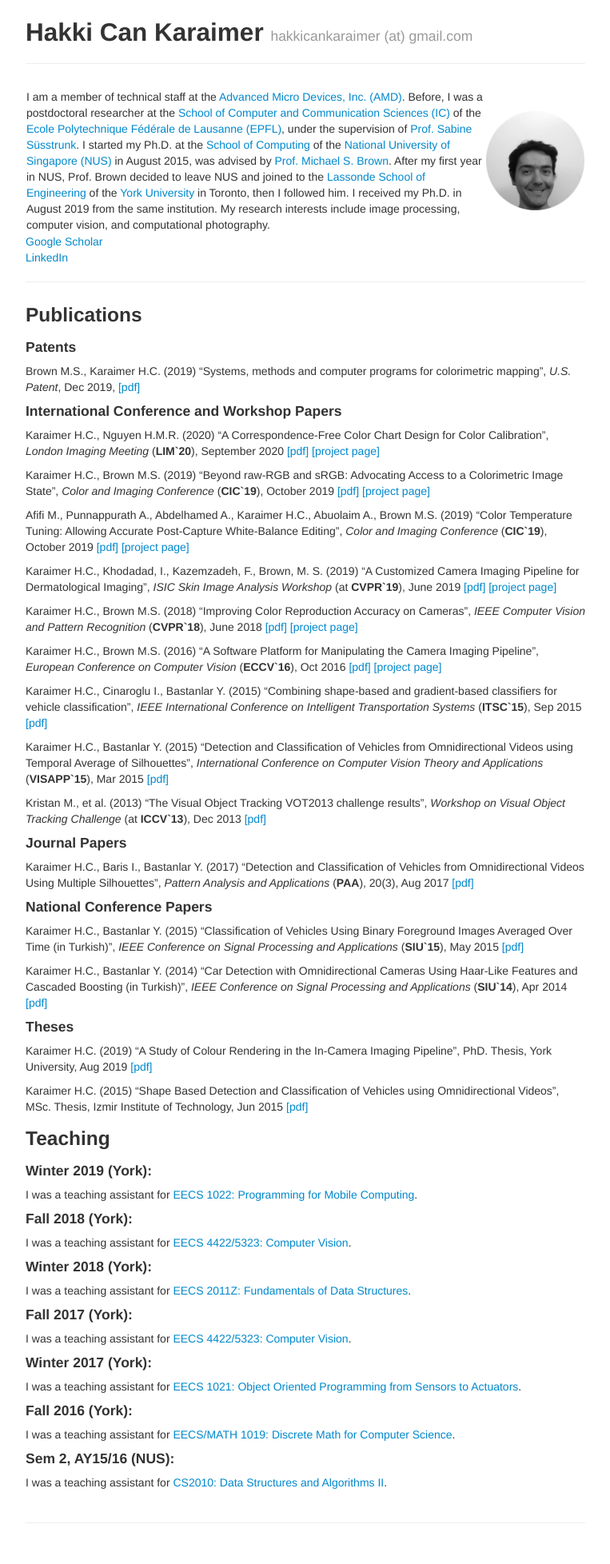
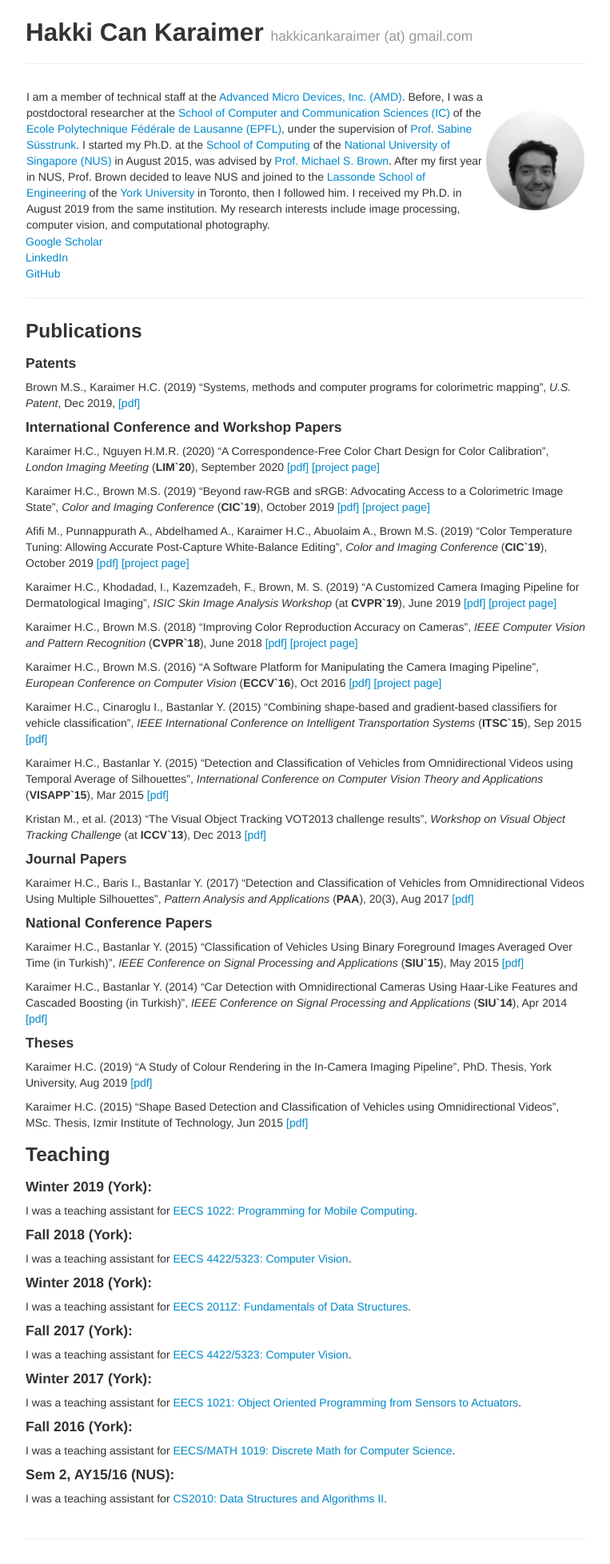
Before and after one commit to karaimer/karaimer.github.io, a Jekyll site: the page built from index.md, in a window 1280 px wide. Shown: the whole page at 80% size, without its empty margins (258-1021 px from the left). Built offline with Jekyll 4.4.1, drawn with Linux system fonts in a browser that asks for light colours.

Commit message:
Update index.md

```diff
--- a/index.md
+++ b/index.md
@@ -12,6 +12,7 @@
 
 [Google Scholar](https://scholar.google.com/citations?user=jhlnGS4AAAAJ&hl=en)
 [LinkedIn](https://www.linkedin.com/in/karaimer)
+[GitHub](https://github.com/karaimer)
 
 ---
 
```
